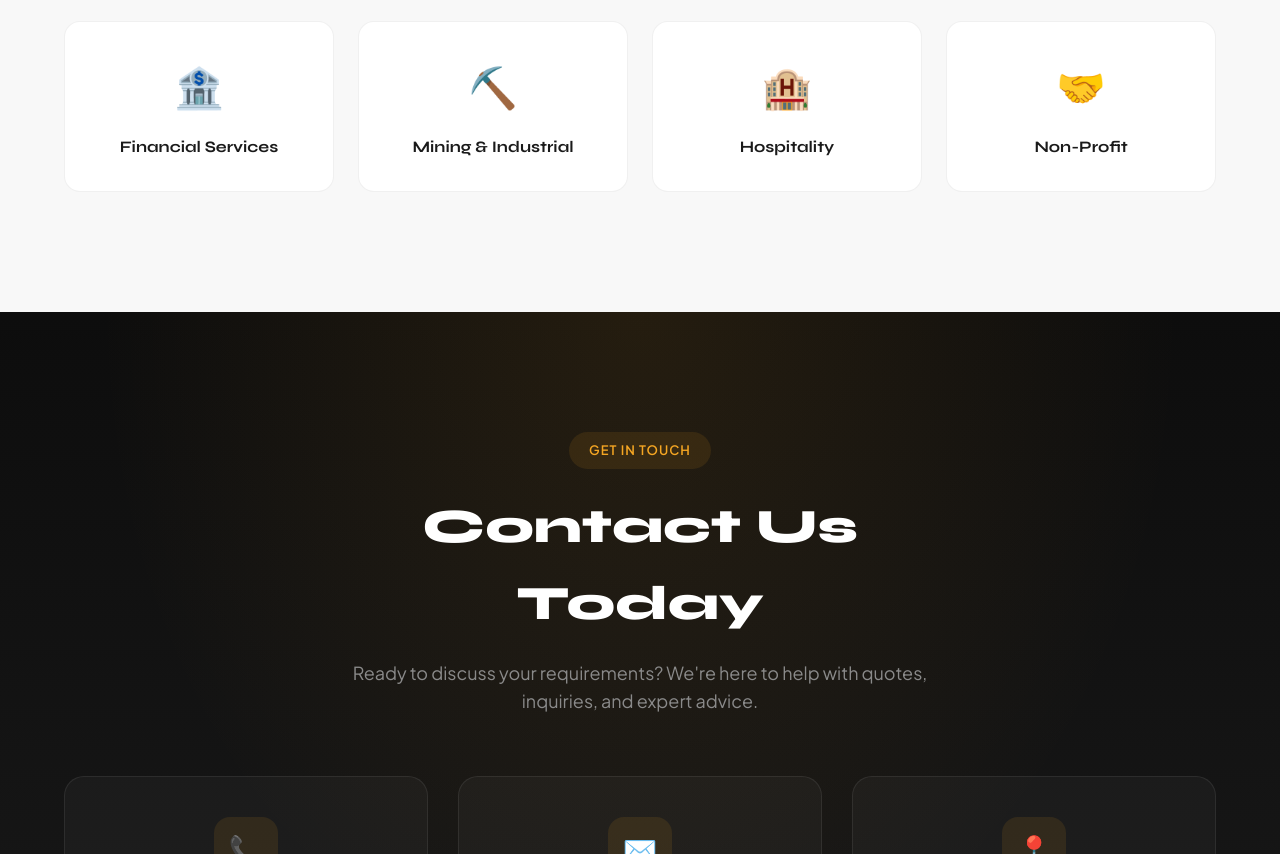
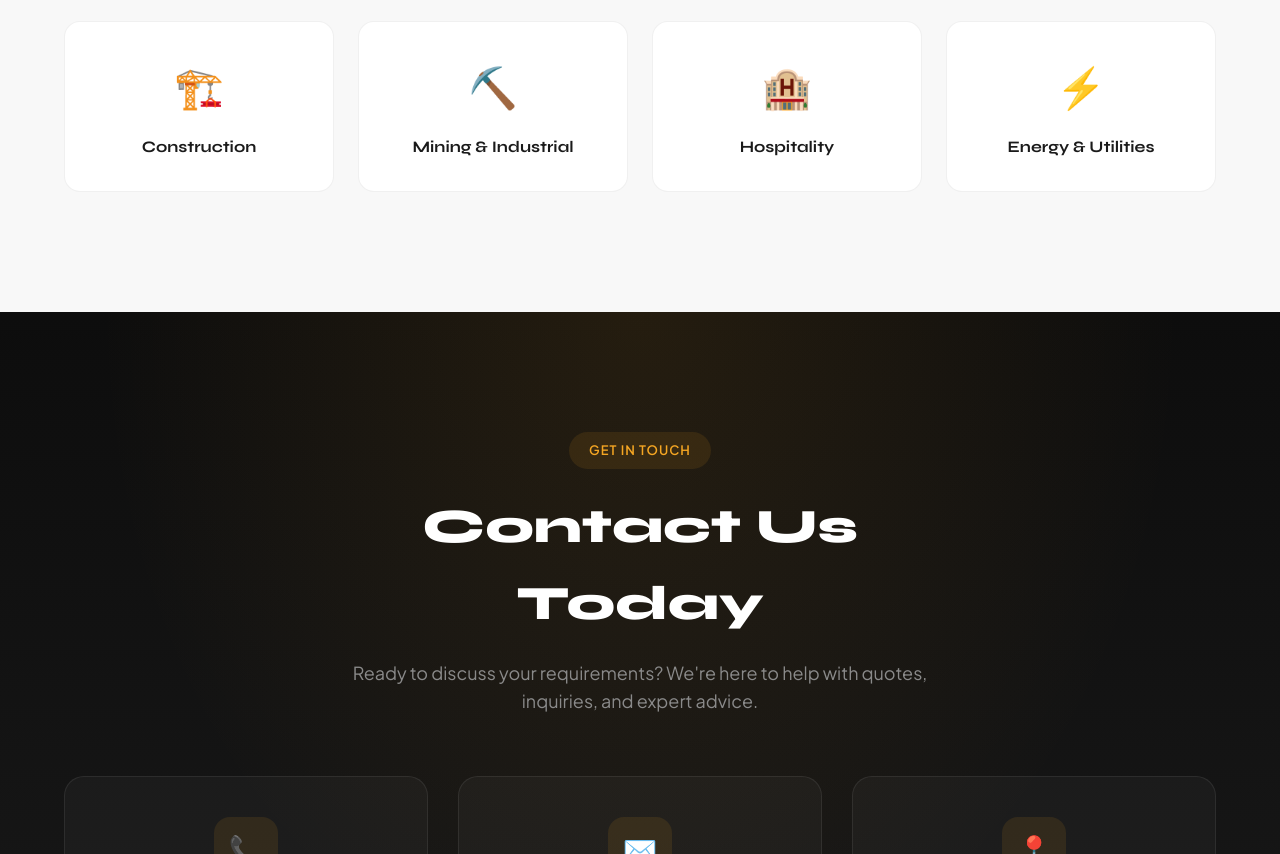
Before and after one commit to Yakumwamba/walogi_website, a plain HTML site: page index.html in a window 1280 px wide. Shown: the part 3727-4581 px from the top of the page. Drawn offline with Linux system fonts and the light colour scheme.

Commit message:
Update industries to Construction and Energy

```diff
--- a/index.html
+++ b/index.html
@@ -1126,8 +1126,8 @@
                     <h4>Corporate</h4>
                 </div>
                 <div class="industry-card">
-                    <div class="industry-icon">🏦</div>
-                    <h4>Financial Services</h4>
+                    <div class="industry-icon">🏗️</div>
+                    <h4>Construction</h4>
                 </div>
                 <div class="industry-card">
                     <div class="industry-icon">⛏️</div>
@@ -1138,8 +1138,8 @@
                     <h4>Hospitality</h4>
                 </div>
                 <div class="industry-card">
-                    <div class="industry-icon">🤝</div>
-                    <h4>Non-Profit</h4>
+                    <div class="industry-icon">⚡</div>
+                    <h4>Energy & Utilities</h4>
                 </div>
             </div>
         </div>
```
